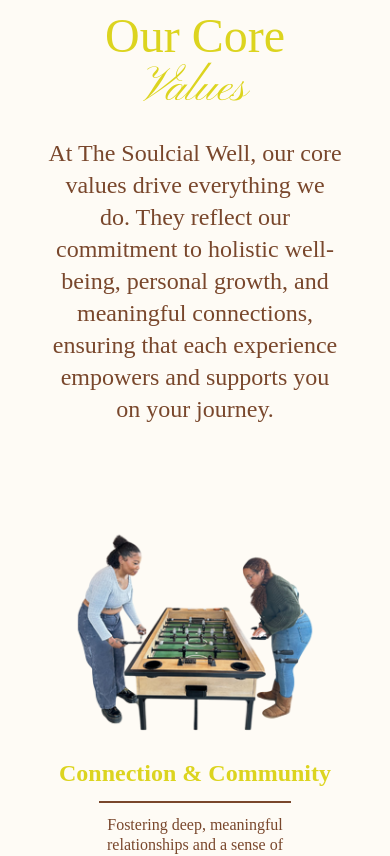
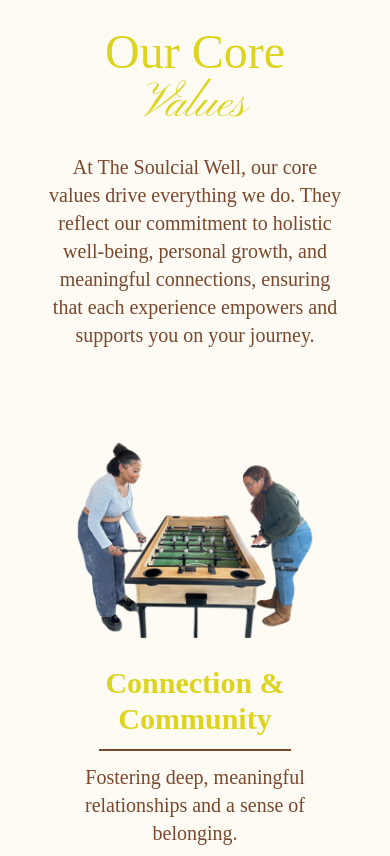
Before and after one commit to thatsehannah/the-soulcial-well, a Next.js app: page /about in a window 390 px wide. Shown: the part 4940-5796 px from the top of the page. Built offline with nearby package versions, Linux system fonts and the light colour scheme.

Commit message:
making responsive adjustments to core values section in about page

```diff
--- a/app/about/_components/CoreValue.tsx
+++ b/app/about/_components/CoreValue.tsx
@@ -16,9 +16,11 @@
           className='object-cover'
         />
       </div>
-      <p className='text-primary font-bold text-2xl capitalize'>{title}</p>
+      <p className='text-primary font-bold text-3xl text-center capitalize'>
+        {title}
+      </p>
       <hr className='bg-main-foreground w-48 my-3 border-0 h-[2px]' />
-      <p className='text-[1rem] w-3/4 text-center leading-5'>{text}</p>
+      <p className='text-xl w-3/4 text-center leading-7'>{text}</p>
     </div>
   );
 };
--- a/app/about/_sections/SoulcialWellCoreValues.tsx
+++ b/app/about/_sections/SoulcialWellCoreValues.tsx
@@ -4,17 +4,17 @@
 
 const SoulcialWellCoreValues = () => {
   return (
-    <section className='p-12'>
+    <section className='px-12 pt-16 pb-16'>
       <p className='text-5xl lg:text-6xl text-center text-primary'>
         Our Core <span className='font-script'>Values</span>
       </p>
-      <p className='mt-6 text-center text-2xl'>
+      <p className='mt-6 text-center text-xl'>
         At The Soulcial Well, our core values drive everything we do. They
         reflect our commitment to holistic well-being, personal growth, and
         meaningful connections, ensuring that each experience empowers and
         supports you on your journey.
       </p>
-      <div className='grid lg:grid-cols-3 grid-cols-1 gap-4 mt-8'>
+      <div className='grid lg:grid-cols-3 grid-cols-1 gap-4 lg:gap-12 xl:gap-4 xl:mt-8 mt-4'>
         {coreValues.map((value, idx) => {
           const { title, imageSrc, text } = value;
 
```
